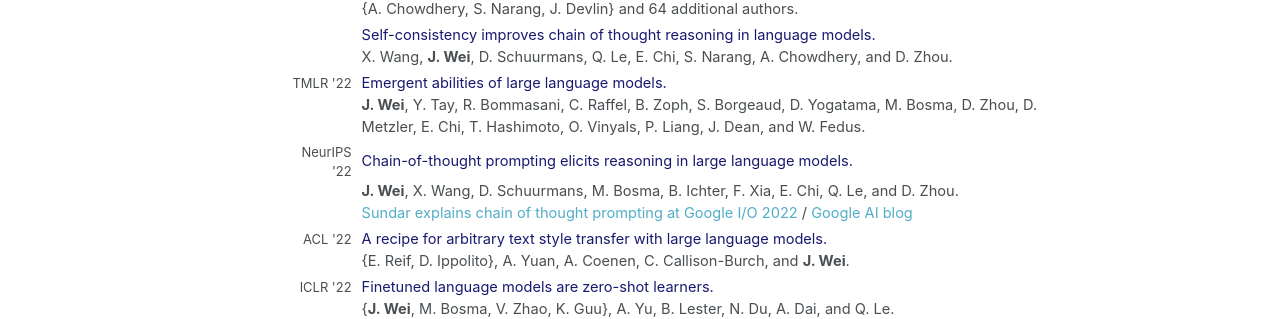
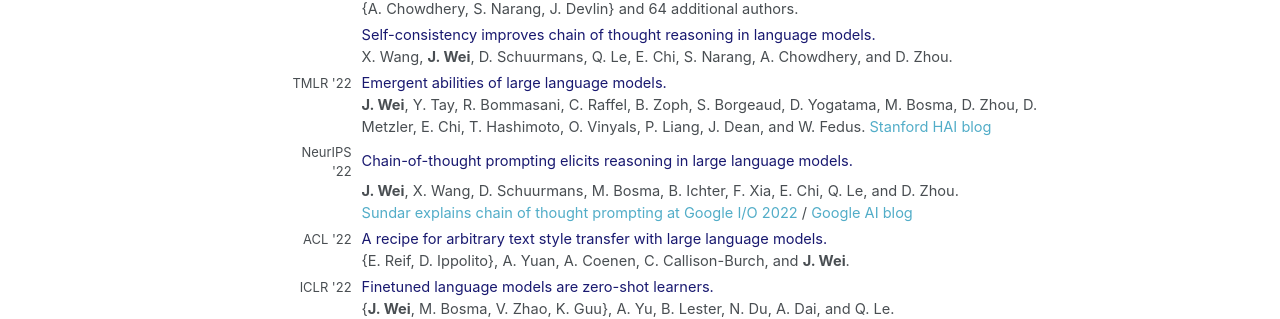
Before and after one commit to jasonwei20/jasonwei20.github.io, a Jekyll site: the page built from _pages/papers.md, in a window 1280 px wide. Shown: the part 287-606 px from the top of the page. Built offline with Jekyll 4.4.1, drawn with Linux system fonts in a browser that asks for light colours.

Commit message:
Update papers.md

```diff
--- a/_pages/papers.md
+++ b/_pages/papers.md
@@ -59,7 +59,7 @@
   </tr>
   <tr>
     <td></td>
-    <td style="padding-bottom:4px"><b>J. Wei</b>, Y. Tay, R. Bommasani, C. Raffel, B. Zoph, S. Borgeaud, D. Yogatama, M. Bosma, D. Zhou, D. Metzler, E. Chi, T. Hashimoto, O. Vinyals, P. Liang, J. Dean, and W. Fedus.</td>
+    <td style="padding-bottom:4px"><b>J. Wei</b>, Y. Tay, R. Bommasani, C. Raffel, B. Zoph, S. Borgeaud, D. Yogatama, M. Bosma, D. Zhou, D. Metzler, E. Chi, T. Hashimoto, O. Vinyals, P. Liang, J. Dean, and W. Fedus. <a href="https://hai.stanford.edu/news/examining-emergent-abilities-large-language-models" target="_blank">Stanford HAI blog</a></td>
   </tr>
 
   <tr>
```
